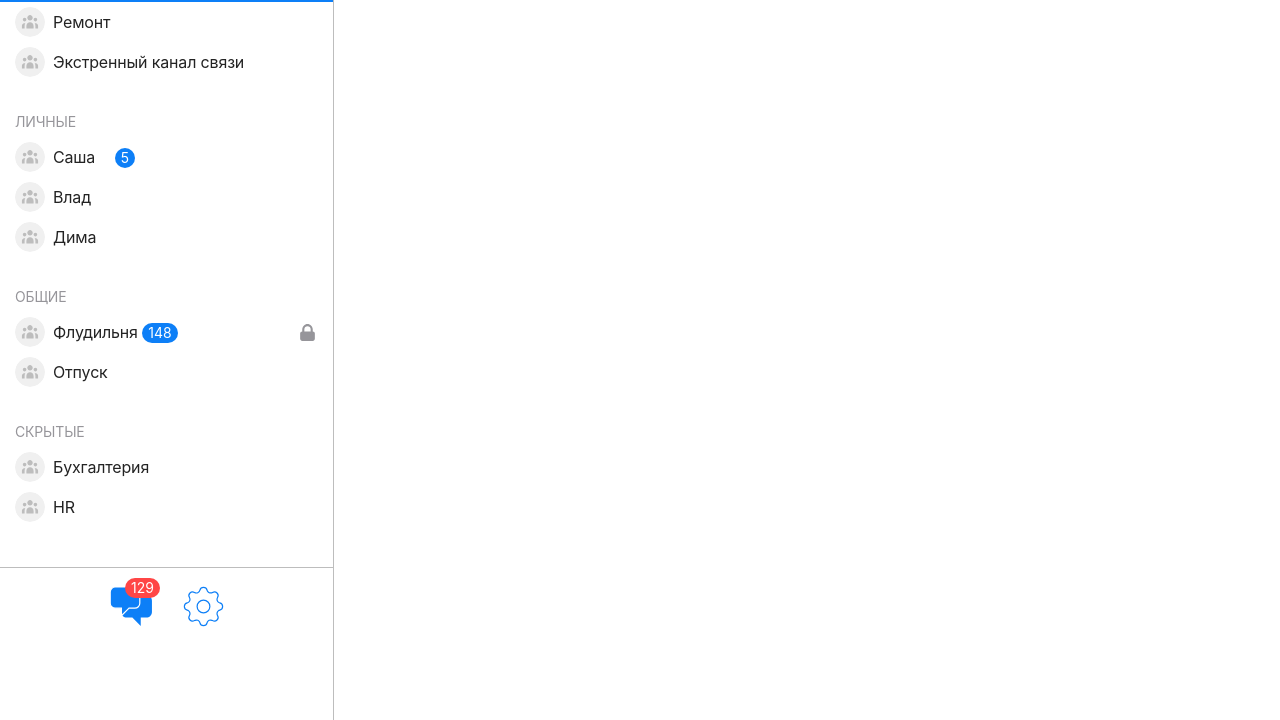
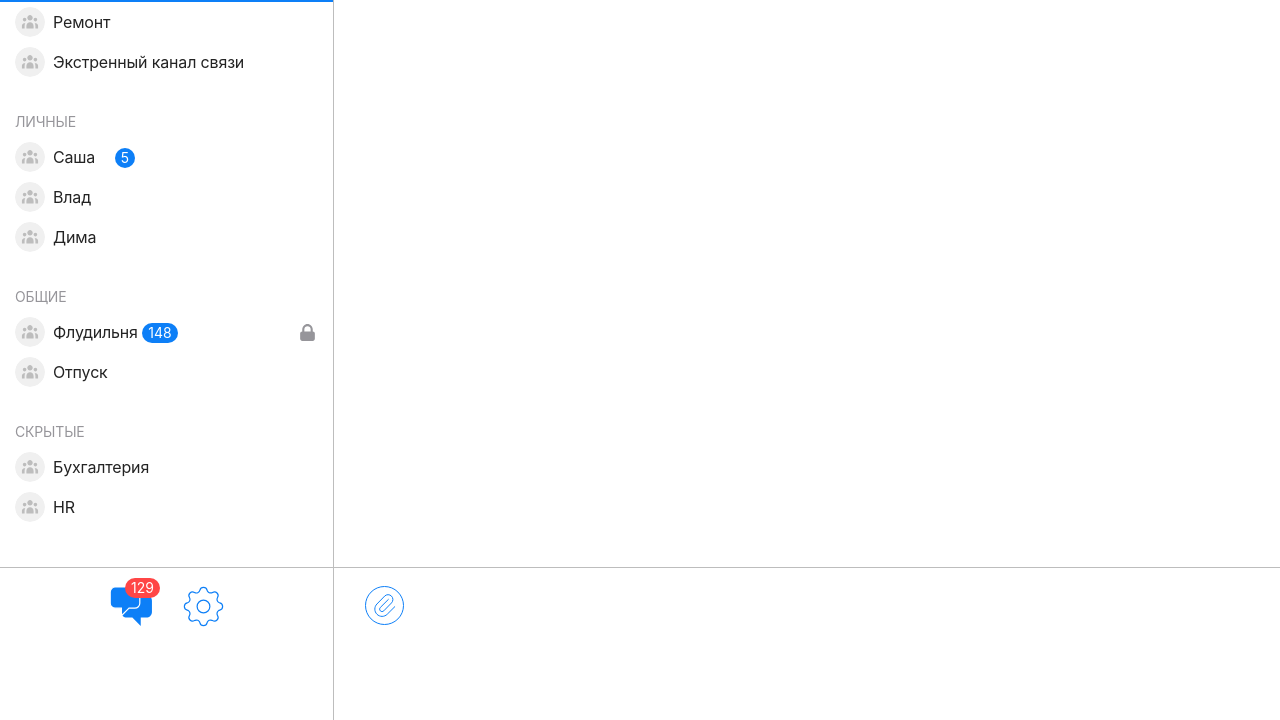
Before and after one commit to olekrumian/chatpc, a plain HTML site: page index.html in a window 1280 px wide. Shown: the part 156-876 px from the top of the page. Drawn offline with Linux system fonts and the light colour scheme; a script that the page names is missing.

Commit message:
fileinput

```diff
--- a/index.html
+++ b/index.html
@@ -107,7 +107,11 @@
     </aside>
     <article class="chat__content">
 
-
+      <div class="chat__content-footer">
+        <label for="sendfile" class="chat__content-input">
+          <input id="sendfile" type="file">
+        </label>
+      </div>
     </article>
 
   </main>
--- a/scss/main.scss
+++ b/scss/main.scss
@@ -20,6 +20,7 @@ body {
   .aside {
 
     &__menu {
+      display: block;
       padding: 76px 0px 0px 0px;
       width: 333px;
       height: 100vh;
@@ -157,12 +158,33 @@ body {
 
   .chat {
 
-    &__content {}
+    &__content {
+
+      &-input {
+        display: block;
+        margin: 18px 0px 0px 32px;
+        padding: 0;
+        background: url(../img/sendfile.svg) center no-repeat;
+        width: 39px;
+        height: 39px;
+        border: none;
+
+        input {
+          display: none;
+        }
+      }
+    }
 
     &__content-footer {
       position: fixed;
       bottom: 0;
       left: 0;
+      width: 100%;
+      height: 76px;
+      border-top: .5px solid $linegrey;
+      margin: 0px 0px 0px 333px;
+
+
     }
   }
 
```
Also changed, not shown: css/main.css, css/main.min.css.
